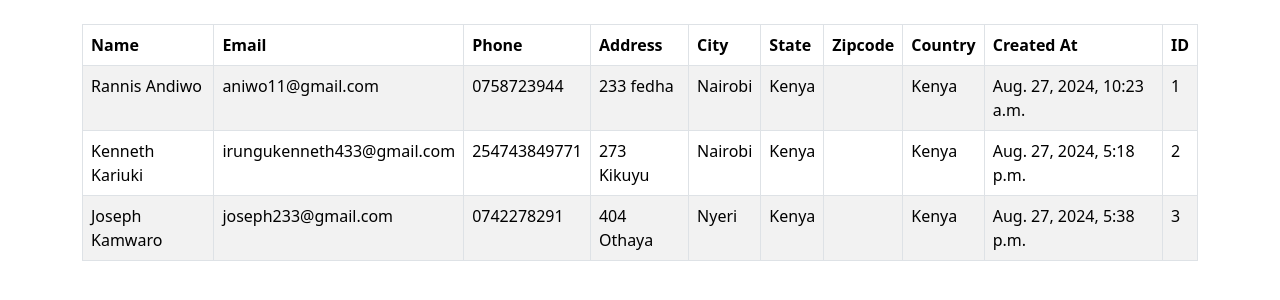
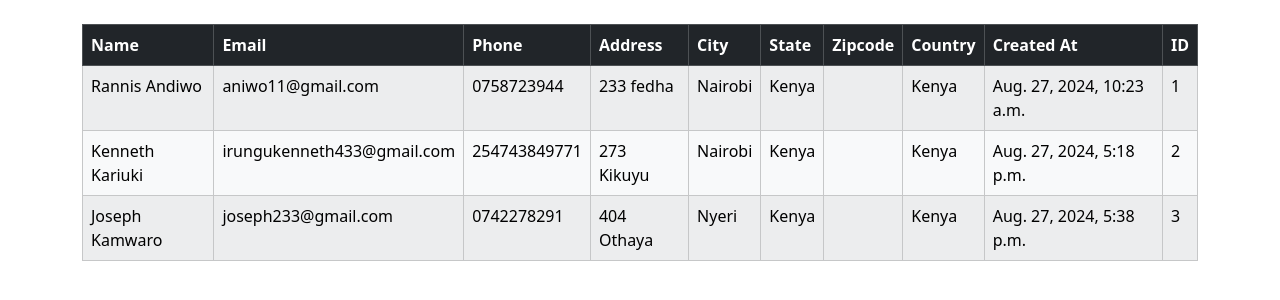
Before and after one commit to Kariuki11/Customer-Relationship-Management-app, a Django app: template crm/website/templates/website/home.html in a window 1280 px wide. Shown: the part 56-356 px from the top of the page. Run offline with Django 5.2, Linux system fonts and the light colour scheme; the template is opened without the code that fills it: values that come from a table or form of the project are taken from there, others are empty; a user stored in the database is signed in; data comes from the database, SQL or seed files in the repository; parts of the project's set-up code (start-up, migrations or seed data) failed here and were passed over.

Commit message:
"Updated home.html template: changed table class and added class to thead element."

```diff
--- a/crm/website/templates/website/home.html
+++ b/crm/website/templates/website/home.html
@@ -7,8 +7,8 @@
 
 
 
-    <table class="table table-striped table-hover table-bordered">
-        <thead>
+    <table class="table table-striped table-hover table-bordered table-light">
+        <thead class="table-dark">
           <tr>
             <th scope="col">Name</th>
             <th scope="col">Email</th>
```
